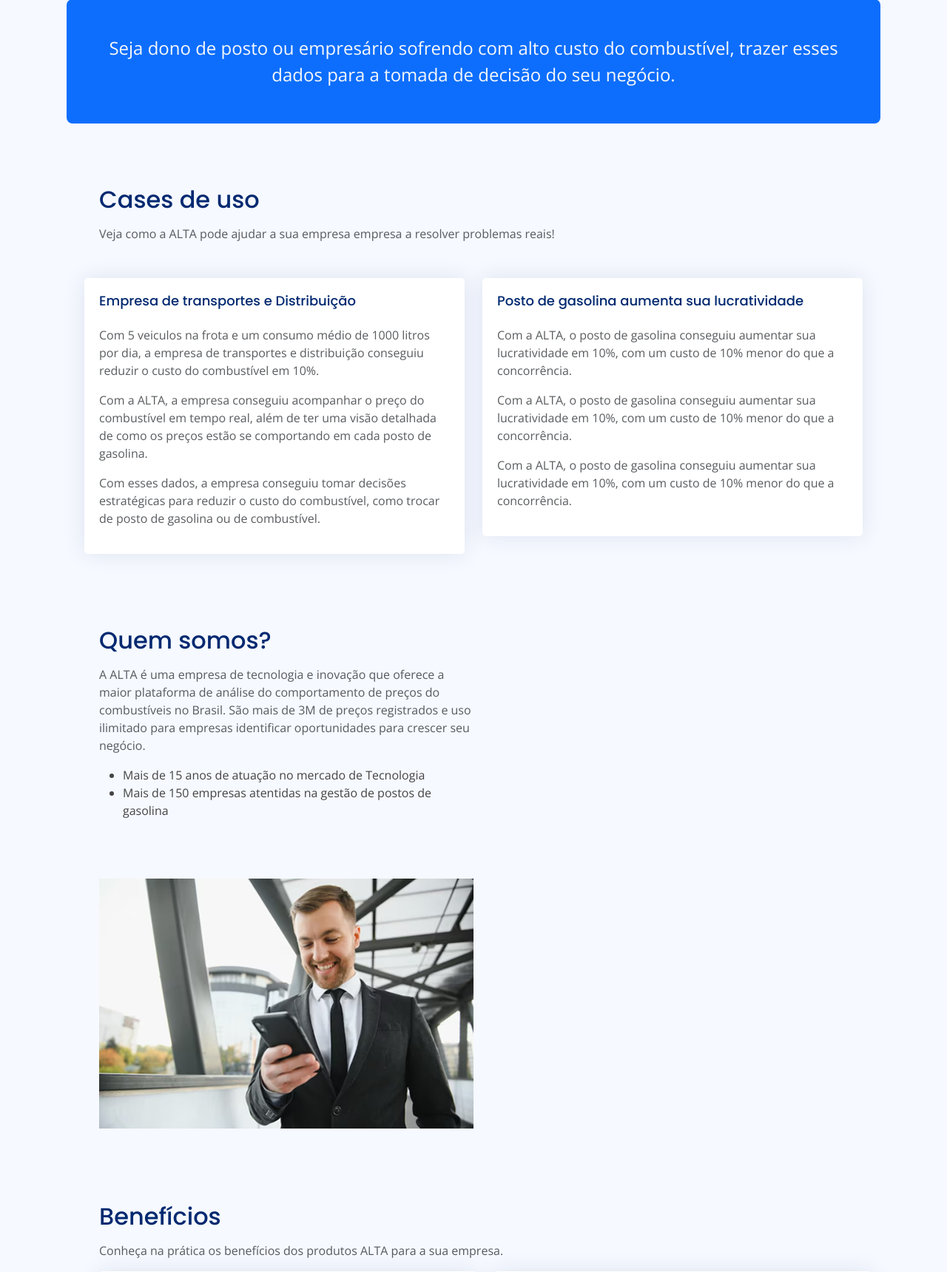
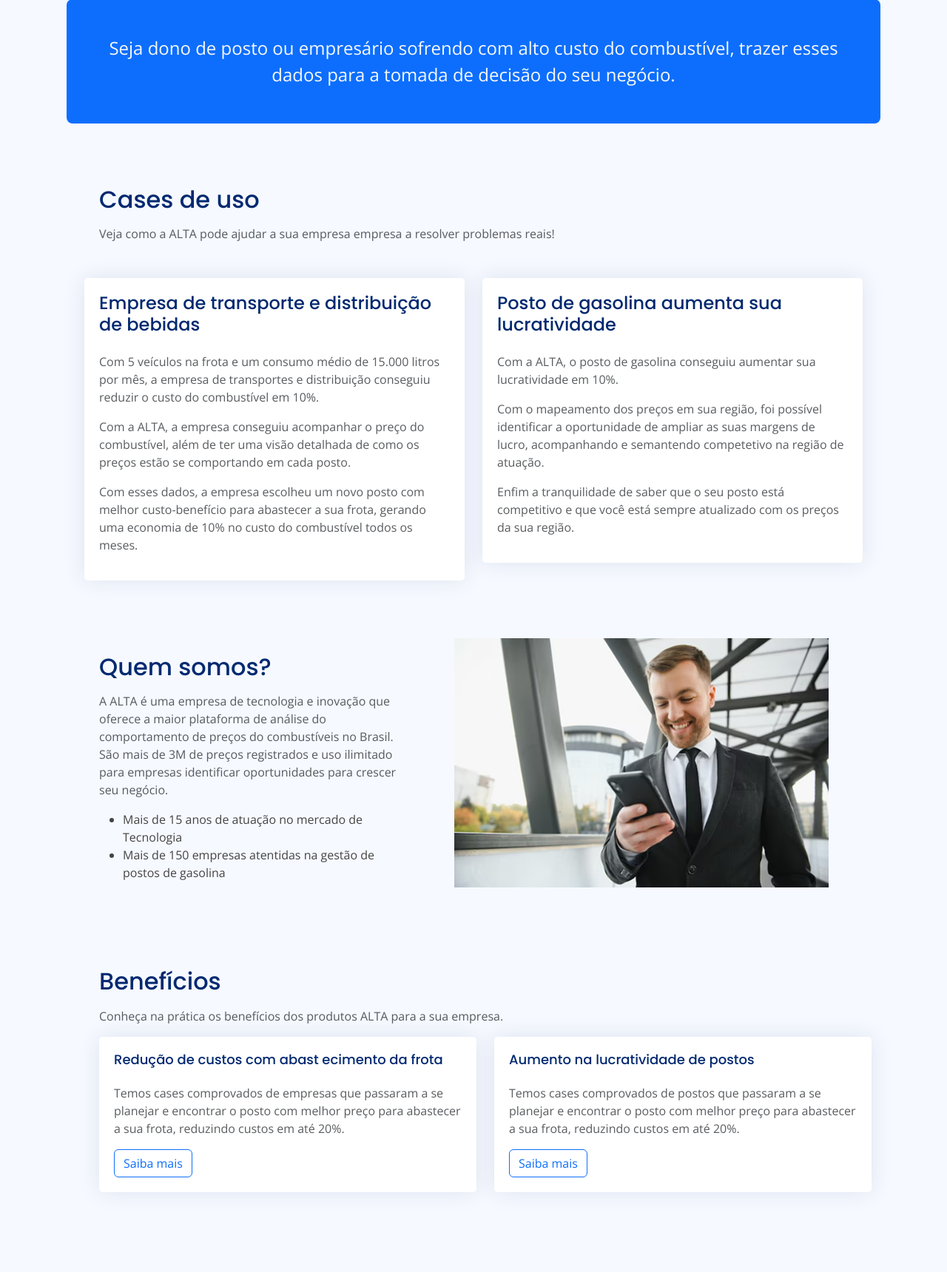
Before and after one commit to ricardopasqualino/alta_env, a Django app: page /criar-conta/ in a window 1280 px wide. Shown: the part 1415-3135 px from the top of the page at 74% size. After the commit the page ends 3007 px from the top, so only its background shows below. Run offline with Django 5.2, Linux system fonts and the light colour scheme; data that the repository does not hold is empty; some libraries are stand-ins or nearby versions.

Commit message:
ajustes na tela de registro

```diff
--- a/templates/p_register.html
+++ b/templates/p_register.html
@@ -454,29 +454,33 @@
           <div class="col-lg-6 col-md-6 col-sm-12">
             <div class="card">
               <div class="card-body">
-                <h5 class="card-title">Empresa de transportes e Distribuição</h5>
+                <h5 class="card-title fs-4">Empresa de transporte e distribuição de bebidas</h5>
                 <p class="text-muted">
-                  Com 5 veiculos na frota e um consumo médio de 1000 litros por dia, a empresa de transportes e distribuição conseguiu
-                  reduzir o custo do combustível em 10%.</p>
+                  Com 5 veículos na frota e um consumo médio de 15.000 litros por mês, a empresa de transportes e
+                  distribuição conseguiu reduzir o custo do combustível em 10%.</p>
                 <p class="text-muted">
-                  Com a ALTA, a empresa conseguiu acompanhar o preço do combustível em tempo real, além de ter uma visão detalhada de
-                  como os preços estão se comportando em cada posto de gasolina.</p>
+                  Com a ALTA, a empresa conseguiu acompanhar o preço do combustível, além de ter uma visão
+                  detalhada de como os preços estão se comportando em cada posto.</p>
                 <p class="text-muted">
-                  Com esses dados, a empresa conseguiu tomar decisões estratégicas para reduzir o custo do combustível, como trocar de
-                  posto de gasolina ou de combustível.</p>
+                  Com esses dados, a empresa escolheu um novo posto com melhor custo-benefício para abastecer
+                  a sua frota, gerando uma economia de 10% no custo do combustível todos os meses.</p>
               </div>
             </div>
           </div>
           <div class="col-lg-6 col-md-6 col-sm-12">
             <div class="card">
               <div class="card-body">
-                <h5 class="card-title">Posto de gasolina aumenta sua lucratividade</h5>
+                <h5 class="card-title fs-4">Posto de gasolina aumenta sua lucratividade</h5>
                 <p class="text-muted">
-                  Com a ALTA, o posto de gasolina conseguiu aumentar sua lucratividade em 10%, com um custo de 10% menor do que a concorrência.</p>
+                  Com a ALTA, o posto de gasolina conseguiu aumentar sua lucratividade em 10%.</p>
                 <p class="text-muted">
-                  Com a ALTA, o posto de gasolina conseguiu aumentar sua lucratividade em 10%, com um custo de 10% menor do que a concorrência.</p>
+                  Com o mapeamento dos preços em sua região, foi possível identificar a oportunidade
+                  de ampliar as suas margens de lucro, acompanhando e semantendo competetivo na região de atuação.
+                </p>
                 <p class="text-muted">
-                  Com a ALTA, o posto de gasolina conseguiu aumentar sua lucratividade em 10%, com um custo de 10% menor do que a concorrência.</p>
+                  Enfim a tranquilidade de saber que o seu posto está competitivo e que você está
+                  sempre atualizado com os preços da sua região.
+                </p>
               </div>
             </div>
           </div>
@@ -484,7 +488,7 @@
 
         <!-- Quem somos? -->
         <div class="row mt-3">
-          <div class="col-lg-6 col-md-6 col-sm-12 p-3 m-3">
+          <div class="col-lg-5 col-md-6 col-sm-12 p-3 m-3">
             <h1 class="card-title fs-2">Quem somos?</h1>
             <p class="text-muted">
               A ALTA é uma empresa de tecnologia e inovação que oferece a maior plataforma de análise do
```
